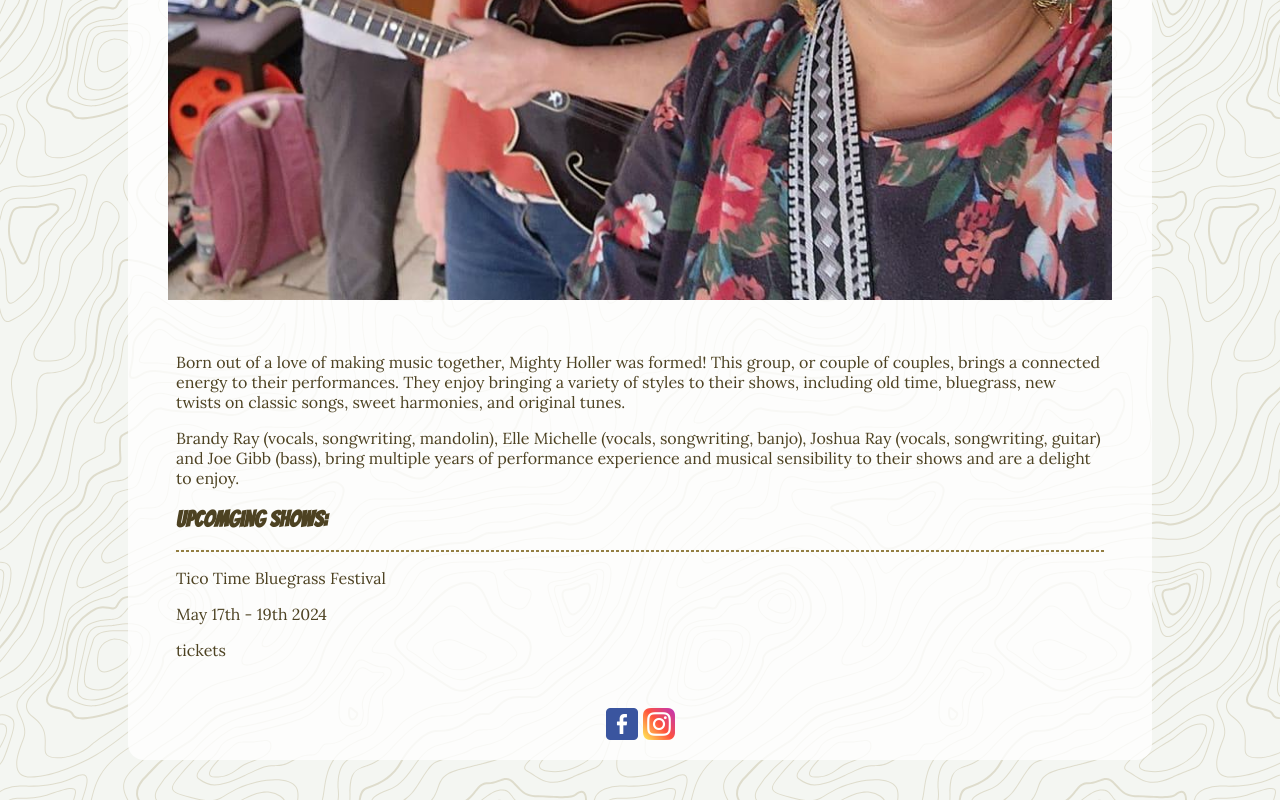
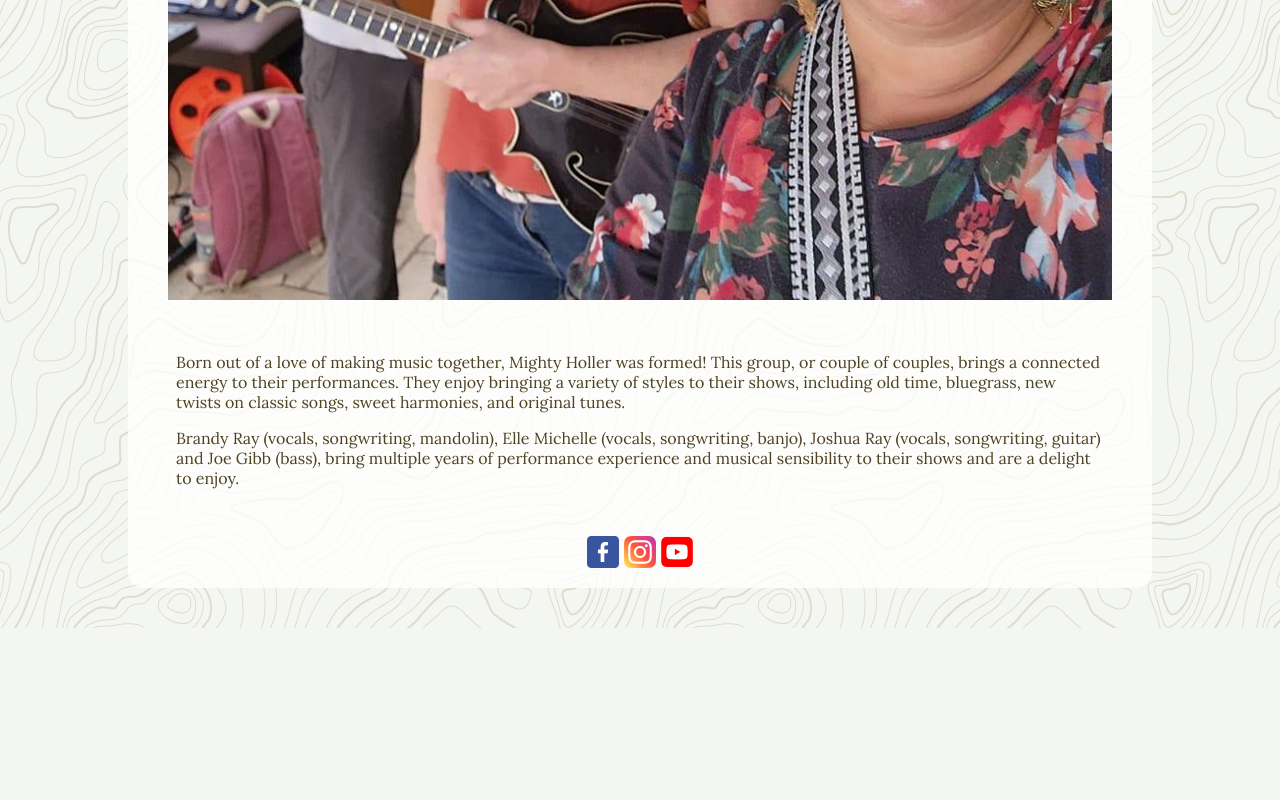
Before and after one commit to Ollo/mightyholler, an Eleventy site: page app/index.md in a window 1280 px wide. Shown: the part 846-1646 px from the top of the page. After the commit the page ends 1474 px from the top, so only its background shows below. Built offline with nearby package versions, Linux system fonts and the light colour scheme; Eleventy itself is replaced by a stand-in of ours; files that its build step writes are made by us from their sources.

Commit message:
Adds YouTube link and hides non functional shows

```diff
--- a/app/_includes/layout.njk
+++ b/app/_includes/layout.njk
@@ -21,6 +21,7 @@
         <footer class="social">
           <a href="https://www.facebook.com/mighty.holler.band/"><img src="../assets/facebook.png" /></a>
           <a href="https://www.instagram.com/mighty_holler/"><img src="../assets/instagram.png" /></a>
+          <a href="https://www.youtube.com/@MightyHoller"><img src="../assets/youtube.png" /></a>
       </main>
     </div>
   </body>
--- a/app/index.md
+++ b/app/index.md
@@ -9,11 +9,11 @@ Born out of a love of making music together, Mighty Holler was formed! This grou
 Brandy Ray (vocals, songwriting, mandolin), Elle Michelle (vocals, songwriting, banjo), Joshua Ray (vocals, songwriting, guitar) and Joe Gibb (bass), bring multiple years of performance experience and musical sensibility to their shows and are a delight to enjoy.
 
 
-### Upcomging Shows:
+<!-- ### Upcomging Shows:
 ---
 
 Tico Time Bluegrass Festival
 
 May 17th - 19th 2024
 
-<a class='ticket-button' type='button'>tickets</a>
+<a class='ticket-button' type='button'>tickets</a> -->
--- a/app/scss/_responsive.scss
+++ b/app/scss/_responsive.scss
@@ -21,6 +21,6 @@ $breakpoints: (
 
   @else {
     @warn "`#{$breakpoint}` is not defined"
-    +"Valid breakpoints are: #{map-keys($breakpoints)}.";
+    + "Valid breakpoints are: #{map-keys($breakpoints)}.";
   }
 }
```
Also changed, not shown: app/assets/youtube.png (added), 1 other file.
